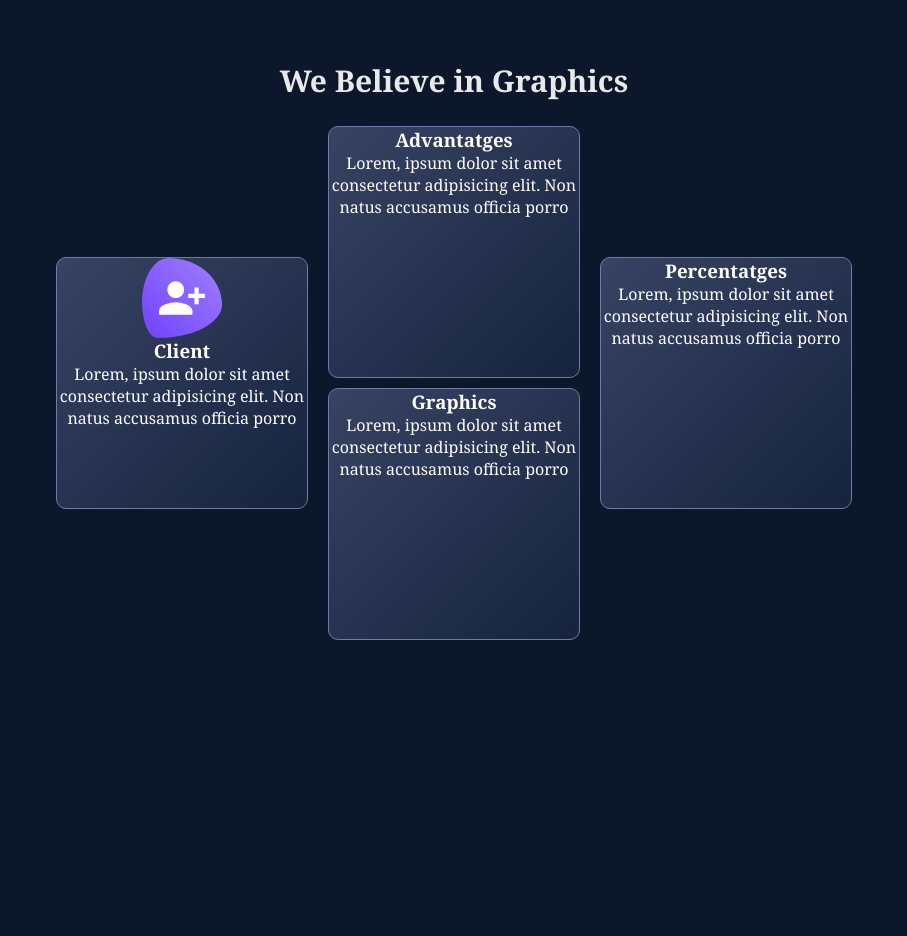
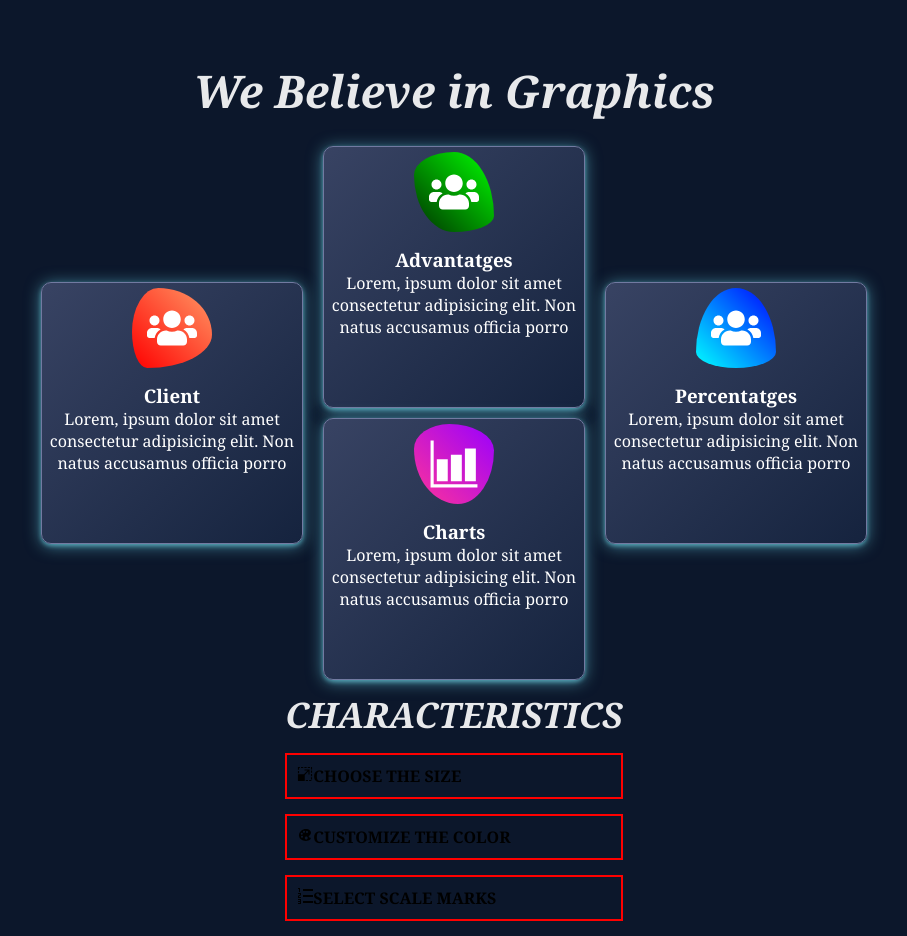
Before and after one commit to JuanmiBassa/graphGenerator, a React (Vite) app: page / in a window 1280 px wide. Shown: the part 740-1676 px from the top of the page, without its empty margins (186-1093 px from the left). Before the commit the page ends 1390 px from the top, so only its background shows below. Built offline with nearby package versions, Linux system fonts and the light colour scheme.

Commit message:
CaracSection

```diff
--- a/src/App.jsx
+++ b/src/App.jsx
@@ -1,7 +1,11 @@
 import { useTranslation } from 'react-i18next'
 import './styles/app.css'
 import { Link } from "react-router-dom"
-import { MdPersonAddAlt1 } from "react-icons/md"
+import { FaUsers } from "react-icons/fa"
+import { IoBarChartSharp } from "react-icons/io5"
+import { IoIosColorPalette } from "react-icons/io"
+import { GiResize } from "react-icons/gi"
+import { ImListNumbered } from "react-icons/im"
 
 
 function App() {
@@ -11,8 +15,8 @@ function App() {
     <>
       <section id='app-section1'>
         <div>
-          <h1>GENERADOR DE GRAFICAS</h1>
-          <h2>Crea tu propia grafica</h2>
+          <h1>GRAPHIC GENERATOR</h1>
+          <h2>Create your graphic</h2>
           <p className='text-section1'>Lorem ipsum dolor sit amet consectetur adipisicing elit. Corrupti, neque labore rem soluta magni esse voluptate perspiciatis voluptas impedit adipisci quas minus sed molestias, facere saepe illo excepturi vel dignissimos.</p>
           <div className='buttons-section1'>
             <Link to="#app-section-howToUse">How To Use?</Link>
@@ -36,37 +40,95 @@ function App() {
         <div className='card-container'>
           <div className='card'>
             <div className='fondo-icon' id='burbuja3'>
-              <MdPersonAddAlt1 className='icon-card' />
+              <FaUsers className='icon-card' />
             </div>
 
-            <h3>Client </h3>
-            <p>Lorem, ipsum dolor sit amet consectetur adipisicing elit.
-              Non natus accusamus officia porro</p>
+            <div className='text-section2'>
+              <h3>Client </h3>
+              <p>Lorem, ipsum dolor sit amet consectetur adipisicing elit.
+                Non natus accusamus officia porro</p>
+            </div>
+
           </div>
 
           <div>
             <div className='card'>
-              <h3>Advantatges</h3>
-              <p>Lorem, ipsum dolor sit amet consectetur adipisicing elit.
-                Non natus accusamus officia porro</p>
+              <div className='fondo-icon' id='burbuja4'>
+                <FaUsers className='icon-card' />
+              </div>
 
+              <div className='text-section2'>
+                <h3>Advantatges</h3>
+                <p>Lorem, ipsum dolor sit amet consectetur adipisicing elit.
+                  Non natus accusamus officia porro</p>
+              </div>
             </div>
 
             <div className='card'>
-              <h3>Graphics</h3>
-              <p>Lorem, ipsum dolor sit amet consectetur adipisicing elit.
-                Non natus accusamus officia porro</p>
+              <div className='fondo-icon' id='burbuja5'>
+                <IoBarChartSharp className='icon-card' />
+              </div>
 
+              <div className='text-section2'>
+                <h3>Charts</h3>
+                <p>Lorem, ipsum dolor sit amet consectetur adipisicing elit.
+                  Non natus accusamus officia porro</p>
+              </div>
             </div>
           </div>
 
           <div className='card'>
-            <h3>Percentatges</h3>
-            <p>Lorem, ipsum dolor sit amet consectetur adipisicing elit.
-              Non natus accusamus officia porro</p>
+            <div className='fondo-icon' id='burbuja6'>
+              <FaUsers className='icon-card' />
+            </div>
+
+            <div className='text-section2'>
+              <h3>Percentatges</h3>
+              <p>Lorem, ipsum dolor sit amet consectetur adipisicing elit.
+                Non natus accusamus officia porro</p>
+            </div>
           </div>
         </div>
+      </section>
 
+      <section id='app-section3'>
+        <div className='titulo'>
+          <h3>CHARACTERISTICS</h3>
+        </div>
+
+        <div className='characteristics-container'>
+          <div className='characteristics'>
+            <div>
+              <GiResize />
+            </div>
+
+            <div>
+              <h4>CHOOSE THE SIZE</h4>
+            </div>
+
+          </div>
+
+          <div className='characteristics'>
+            <div>
+              <IoIosColorPalette />
+            </div>
+
+            <div>
+              <h4>CUSTOMIZE THE COLOR</h4>
+            </div>
+
+          </div>
+
+          <div className='characteristics'>
+            <div>
+              <ImListNumbered/>
+            </div>
+
+            <div>
+              <h4>SELECT SCALE MARKS</h4>
+            </div>
+          </div>
+        </div>
       </section>
 
     </>
--- a/src/styles/app.css
+++ b/src/styles/app.css
@@ -19,6 +19,10 @@
 
 h1 {
     color: var(--light-white);
+    margin-bottom: 40px;
+    font-size: 45px;
+    font-weight: bolder;
+    font-style: italic;
 }
 
 h2 {
@@ -100,15 +104,18 @@ h2 {
 
 }
 
-#app-section2{
+#app-section2 {
     text-align: center;
 }
 
-.titulo{
-    font-size: 20px;
+.titulo {
+    font-size: 30px;
+    font-weight: bolder;
+    font-style: italic;
+    color: var(--light-white);
 }
 
-.card-container{
+.card-container {
     margin-top: 15px;
     display: flex;
     justify-content: center;
@@ -124,23 +131,59 @@ h2 {
     margin: 10px;
     color: white;
     text-align: center;
+    padding: 5px;
+    box-shadow: #6dd5e793 0px 2px 4px 0px, #6dd5e793 0px 2px 16px 0px;
 }
 
-#burbuja3{
+#burbuja3 {
     margin: 0 auto;
     width: 80px;
     height: 80px;
     border-radius: 33% 67% 81% 19% / 55% 58% 42% 45% ;
-    background: linear-gradient(45deg, var(--prym-purple-color) 0%, var(--prym-lightPurple-color) 100%);
+    background: linear-gradient(45deg, #ff0000 0%, #ff9966 100%);
 }
 
-.fondo-icon{
+#burbuja4 {
+    border-radius: 50% 50% 50% 50% / 29% 80% 20% 71% ;
+    margin: 0 auto;
+    width: 80px;
+    height: 80px;
+    background: linear-gradient(45deg, #003300 0%, #00ff00 100%);
+}
+
+#burbuja5 {
+    border-radius: 44% 56% 45% 55% / 31% 33% 67% 69%  ;
+    margin: 0 auto;
+    width: 80px;
+    height: 80px;
+    background: linear-gradient(45deg, #ff3399 0%, #9900ff 100%);
+}
+
+#burbuja6 {
+    border-radius: 50% 50% 50% 50% / 80% 80% 20% 20%  ;
+    margin: 0 auto;
+    width: 80px;
+    height: 80px;
+    background: linear-gradient(45deg, #00ffff 0%, #0000ff 100%);
+}
+
+.fondo-icon {
     display: flex;
     justify-content: center;
     align-items: center;
 }
 
-.icon-card{
+.icon-card {
     font-size: 50px;
-    ma
 }
+
+.text-section2 {
+    margin-top: 15px;
+}
+
+.characteristics {
+    border: 2px solid red;
+    margin: 15px 0px;
+    padding: 10px;
+    display: flex;
+}
```
